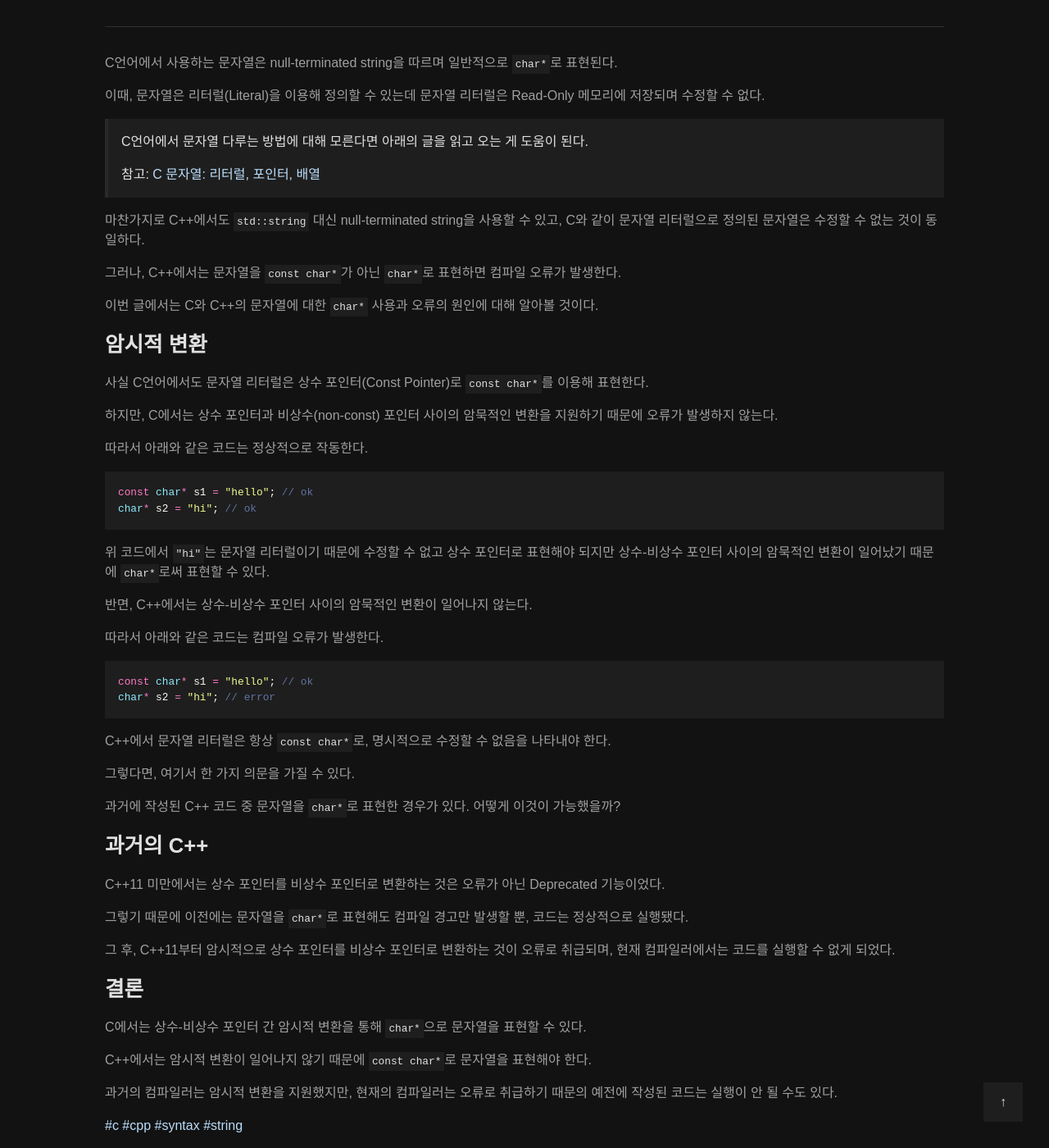
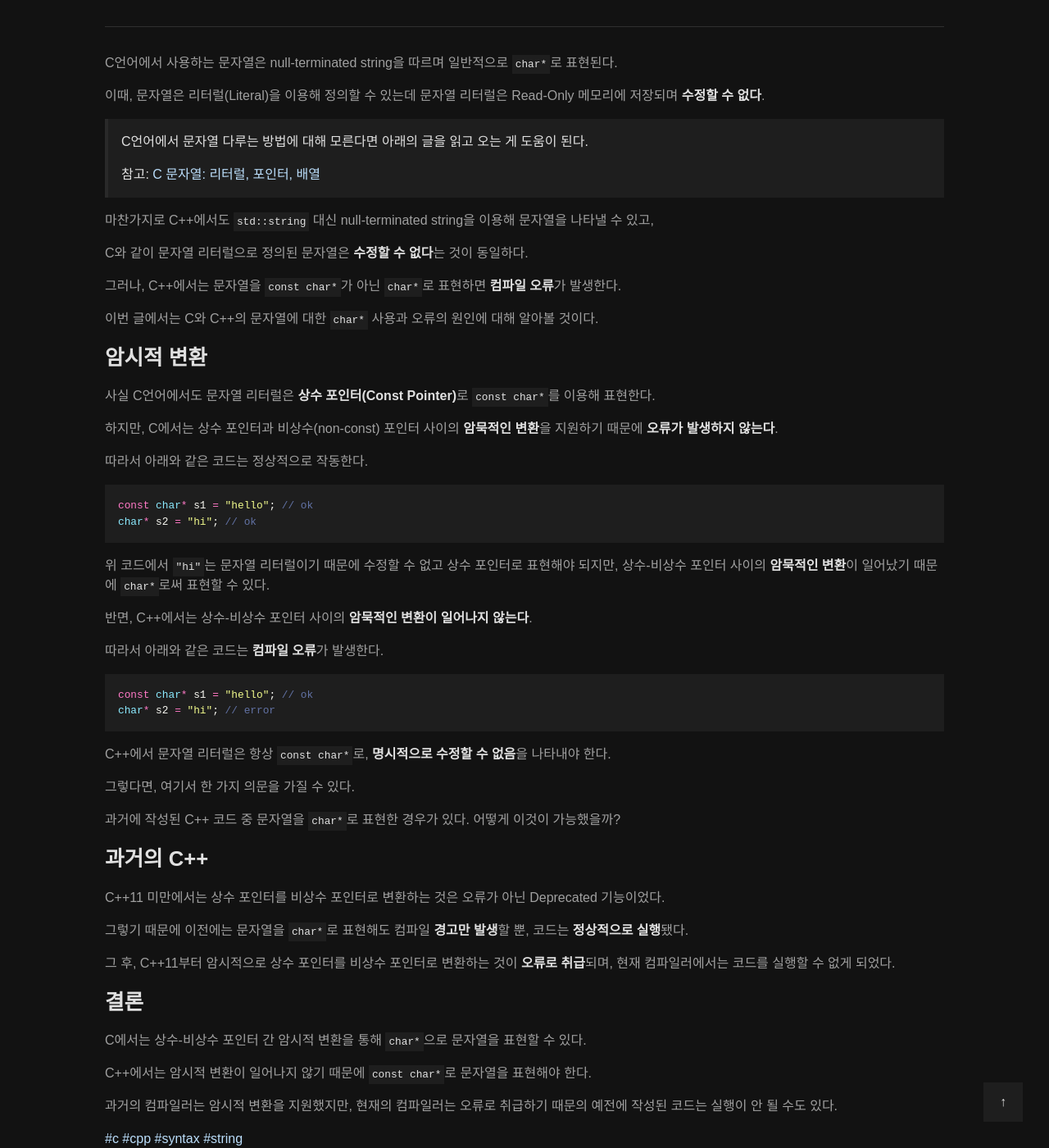
Before and after one commit to int-i/int-i.github.io, a Jekyll site: the page built from _posts/2020-05-26-c-cpp-string.md, in a window 1280 px wide and 1400 px high, scrolled down 216 px. Shown: the whole window at 82% size. Built offline with Jekyll 4.4.1, drawn with Linux system fonts in a browser that asks for light colours; some web fonts are replaced; a script that is not in the unit is left out; comment, search, counter and statistics services are not loaded.

Commit message:
Update post

````diff
--- a/_posts/2020-05-26-c-cpp-string.md
+++ b/_posts/2020-05-26-c-cpp-string.md
@@ -8,23 +8,25 @@ tags: [c, cpp, syntax, string]
 
 C언어에서 사용하는 문자열은 null-terminated string을 따르며 일반적으로 `char*`로 표현된다.
 
-이때, 문자열은 리터럴(Literal)을 이용해 정의할 수 있는데 문자열 리터럴은 Read-Only 메모리에 저장되며 수정할 수 없다.
+이때, 문자열은 리터럴(Literal)을 이용해 정의할 수 있는데 문자열 리터럴은 Read-Only 메모리에 저장되며 **수정할 수 없다**.
 
 > C언어에서 문자열 다루는 방법에 대해 모른다면 아래의 글을 읽고 오는 게 도움이 된다.
 >
 > 참고: [C 문자열: 리터럴, 포인터, 배열](https://int-i.github.io/c/2020-04-03/c-string/)
 
-마찬가지로 C++에서도 `std::string` 대신 null-terminated string을 사용할 수 있고, C와 같이 문자열 리터럴으로 정의된 문자열은 수정할 수 없는 것이 동일하다.
+마찬가지로 C++에서도 `std::string` 대신 null-terminated string을 이용해 문자열을 나타낼 수 있고,
 
-그러나, C++에서는 문자열을 `const char*`가 아닌 `char*`로 표현하면 컴파일 오류가 발생한다.
+C와 같이 문자열 리터럴으로 정의된 문자열은 **수정할 수 없다**는 것이 동일하다.
+
+그러나, C++에서는 문자열을 `const char*`가 아닌 `char*`로 표현하면 **컴파일 오류**가 발생한다.
 
 이번 글에서는 C와 C++의 문자열에 대한 `char*` 사용과 오류의 원인에 대해 알아볼 것이다.
 
 ## 암시적 변환
 
-사실 C언어에서도 문자열 리터럴은 상수 포인터(Const Pointer)로 `const char*`를 이용해 표현한다.
+사실 C언어에서도 문자열 리터럴은 **상수 포인터(Const Pointer)**로 `const char*`를 이용해 표현한다.
 
-하지만, C에서는 상수 포인터과 비상수(non-const) 포인터 사이의 암묵적인 변환을 지원하기 때문에 오류가 발생하지 않는다.
+하지만, C에서는 상수 포인터과 비상수(non-const) 포인터 사이의 **암묵적인 변환**을 지원하기 때문에 **오류가 발생하지 않는다**.
 
 따라서 아래와 같은 코드는 정상적으로 작동한다.
 
@@ -33,18 +35,18 @@ const char* s1 = "hello"; // ok
 char* s2 = "hi"; // ok
 ```
 
-위 코드에서 `"hi"`는 문자열 리터럴이기 때문에 수정할 수 없고 상수 포인터로 표현해야 되지만 상수-비상수 포인터 사이의 암묵적인 변환이 일어났기 때문에 `char*`로써 표현할 수 있다.
+위 코드에서 `"hi"`는 문자열 리터럴이기 때문에 수정할 수 없고 상수 포인터로 표현해야 되지만, 상수-비상수 포인터 사이의 **암묵적인 변환**이 일어났기 때문에 `char*`로써 표현할 수 있다.
 
-반면, C++에서는 상수-비상수 포인터 사이의 암묵적인 변환이 일어나지 않는다.
+반면, C++에서는 상수-비상수 포인터 사이의 **암묵적인 변환이 일어나지 않는다**.
 
-따라서 아래와 같은 코드는 컴파일 오류가 발생한다.
+따라서 아래와 같은 코드는 **컴파일 오류**가 발생한다.
 
 ```cpp
 const char* s1 = "hello"; // ok
 char* s2 = "hi"; // error
 ```
 
-C++에서 문자열 리터럴은 항상 `const char*`로, 명시적으로 수정할 수 없음을 나타내야 한다.
+C++에서 문자열 리터럴은 항상 `const char*`로, **명시적으로 수정할 수 없음**을 나타내야 한다.
 
 그렇다면, 여기서 한 가지 의문을 가질 수 있다.
 
@@ -55,9 +57,9 @@ C++에서 문자열 리터럴은 항상 `const char*`로, 명시적으로 수정
 
 C++11 미만에서는 상수 포인터를 비상수 포인터로 변환하는 것은 오류가 아닌 Deprecated 기능이었다.
 
-그렇기 때문에 이전에는 문자열을 `char*`로 표현해도 컴파일 경고만 발생할 뿐, 코드는 정상적으로 실행됐다.
+그렇기 때문에 이전에는 문자열을 `char*`로 표현해도 컴파일 **경고만 발생**할 뿐, 코드는 **정상적으로 실행**됐다.
 
-그 후, C++11부터 암시적으로 상수 포인터를 비상수 포인터로 변환하는 것이 오류로 취급되며, 현재 컴파일러에서는 코드를 실행할 수 없게 되었다.
+그 후, C++11부터 암시적으로 상수 포인터를 비상수 포인터로 변환하는 것이 **오류로 취급**되며, 현재 컴파일러에서는 코드를 실행할 수 없게 되었다.
 
 ## 결론
 
````
